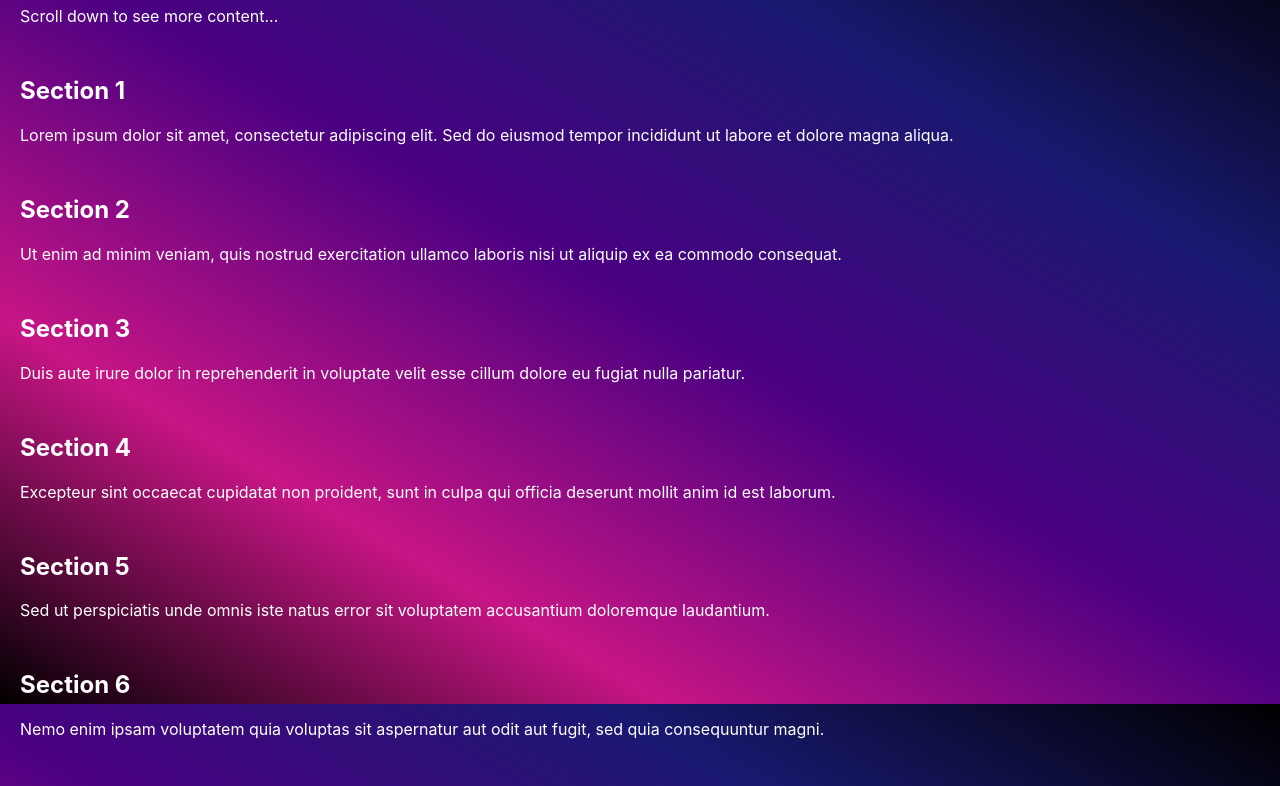
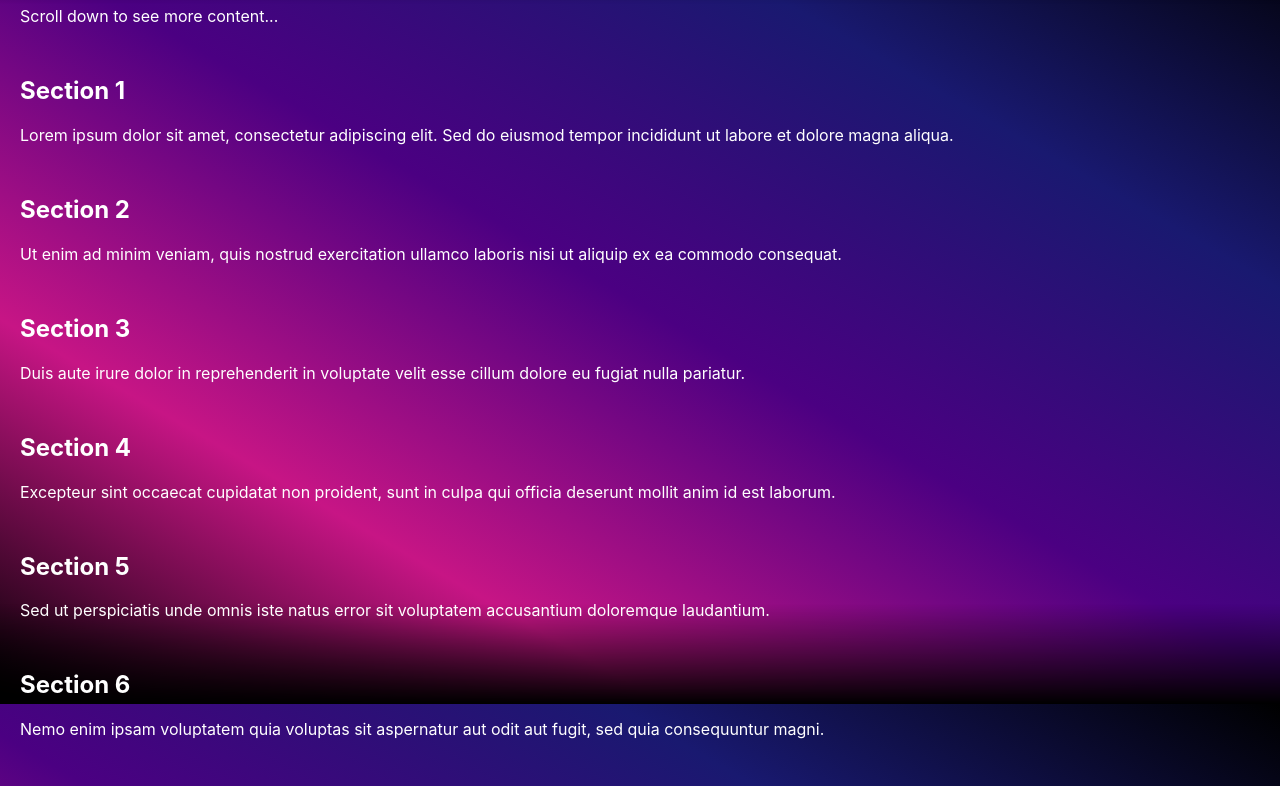
Before and after one commit to emp/pwa-fullscreen-bg, a plain HTML site: page index.html in a window 1280 px wide. Shown: the part 96-882 px from the top of the page. Drawn offline with Linux system fonts and the light colour scheme.

Commit message:
Add fade-to-black overlays at top and bottom for smooth gradient blending

```diff
--- a/index.html
+++ b/index.html
@@ -23,6 +23,29 @@
             box-sizing: border-box;
             overflow-y: auto;
             -webkit-overflow-scrolling: touch;
+            position: relative;
+        }
+        body::before,
+        body::after {
+            content: '';
+            position: fixed;
+            left: 0;
+            right: 0;
+            height: 100px;
+            pointer-events: none;
+            z-index: 1;
+        }
+        body::before {
+            top: 0;
+            background: linear-gradient(to bottom, rgba(0,0,0,1) 0%, rgba(0,0,0,0) 100%);
+        }
+        body::after {
+            bottom: 0;
+            background: linear-gradient(to top, rgba(0,0,0,1) 0%, rgba(0,0,0,0) 100%);
+        }
+        body > div {
+            position: relative;
+            z-index: 2;
         }
     </style>
 </head>
```
